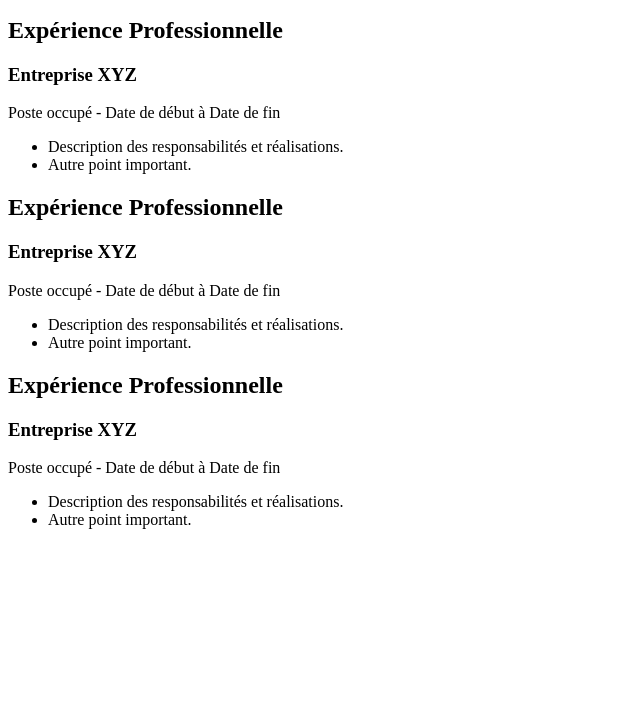
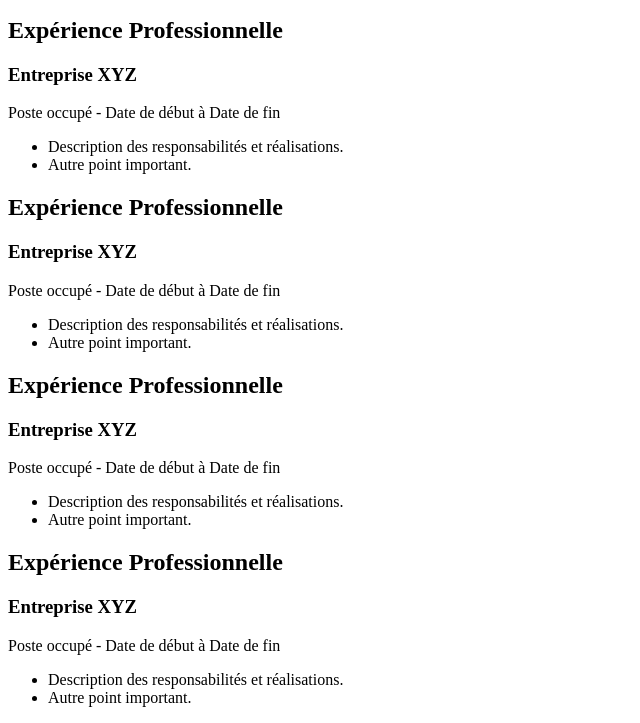
Before and after one commit to ifridahous/git-mon-cv, a plain HTML site: page index.html in a window 1280 px wide. Shown: the part 101-824 px from the top of the page, without its empty margins (0-640 px from the left). Before the commit the page ends 800 px from the top, so only its background shows below. Drawn offline with Linux system fonts and the light colour scheme.

Commit message:
mise en place de la section association

```diff
--- a/index.html
+++ b/index.html
@@ -39,6 +39,15 @@
             <li>Autre point important.</li>
         </ul>
     </section>
+    <section id="association">
+        <h2>Expérience Professionnelle</h2>
+        <h3>Entreprise XYZ</h3>
+        <p>Poste occupé - Date de début à Date de fin</p>
+        <ul>
+            <li>Description des responsabilités et réalisations.</li>
+            <li>Autre point important.</li>
+        </ul>
+    </section>
 
 
 </body>
```
